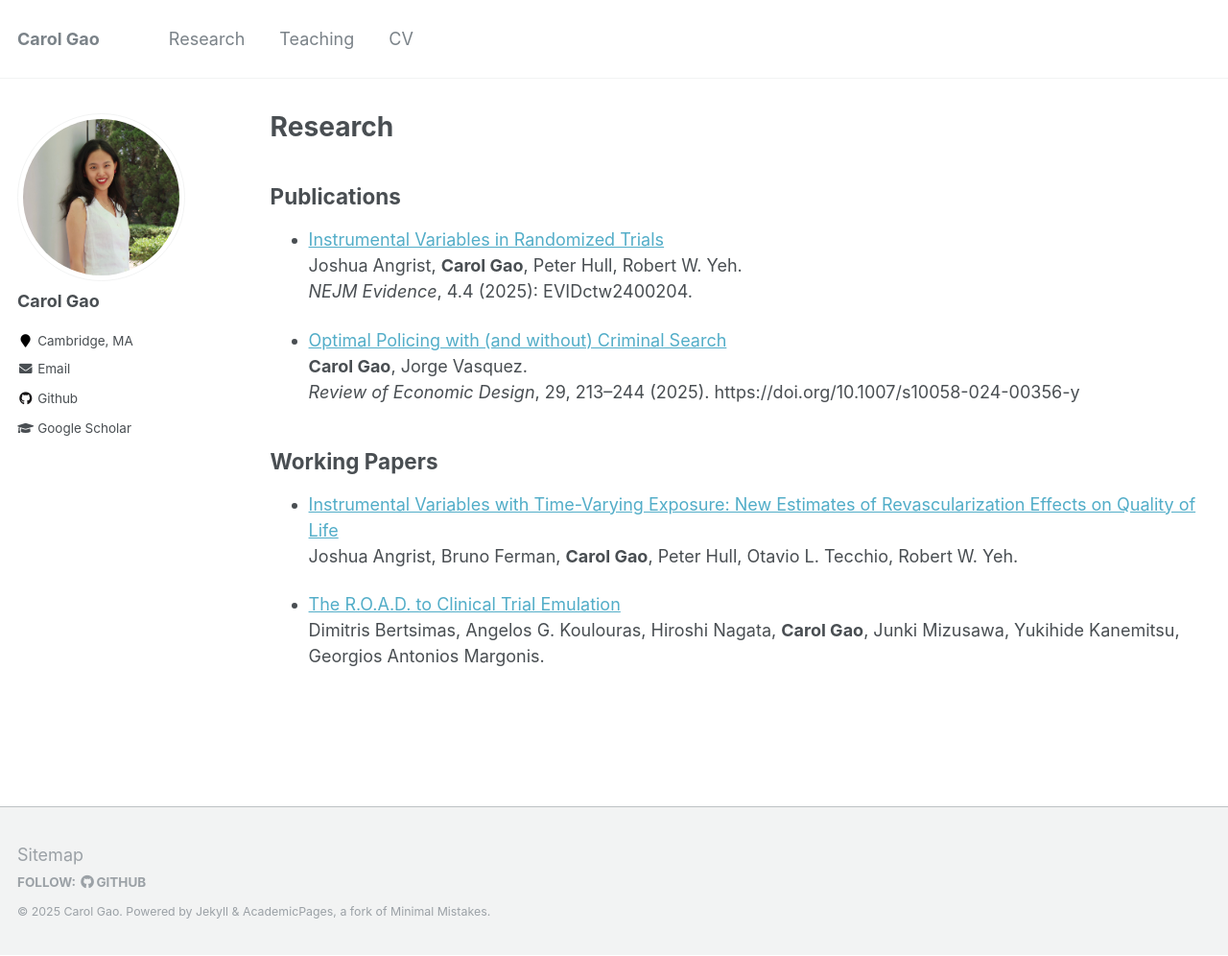
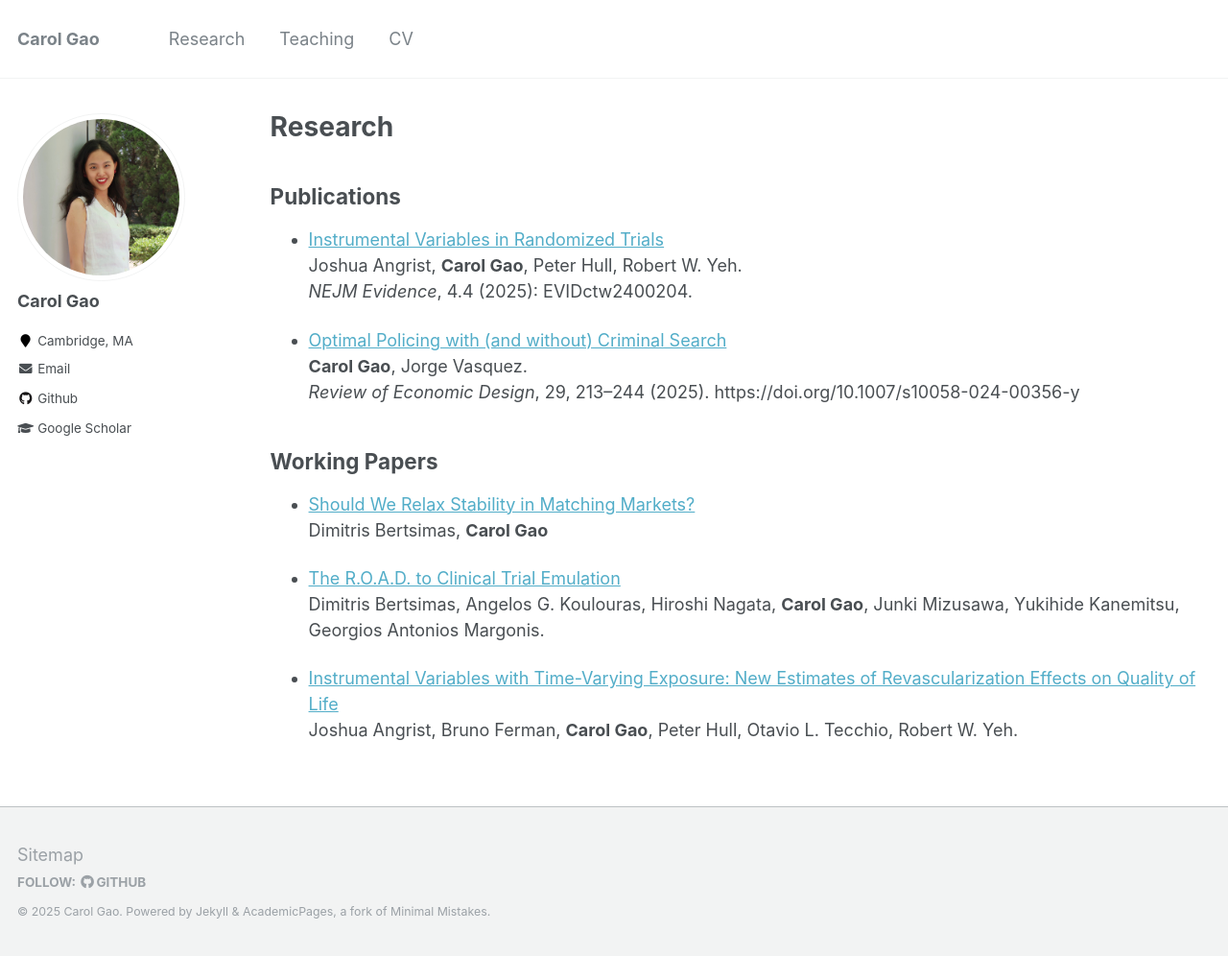
Before and after one commit to carolxmgao/carolxmgao.github.io, a Jekyll site: the page built from _pages/research.md, in a window 1280 px wide and 996 px high. Shown: the whole window at 96% size. Built offline with Jekyll 4.4.1, drawn with Linux system fonts in a browser that asks for light colours.

Commit message:
add research

```diff
--- a/_pages/research.md
+++ b/_pages/research.md
@@ -17,8 +17,11 @@ Publications
 
 Working Papers
 ------
-- [Instrumental Variables with Time-Varying Exposure: New Estimates of Revascularization Effects on Quality of Life](https://arxiv.org/abs/2501.01623) \\
-    Joshua Angrist, Bruno Ferman, **Carol Gao**, Peter Hull, Otavio L. Tecchio, Robert W. Yeh.
+- [Should We Relax Stability in Matching Markets?](https://arxiv.org/abs/2509.14475) \\
+    Dimitris Bertsimas, **Carol Gao**
 
 - [The R.O.A.D. to Clinical Trial Emulation](https://arxiv.org/abs/2412.03528) \\
     Dimitris Bertsimas, Angelos G. Koulouras, Hiroshi Nagata, **Carol Gao**, Junki Mizusawa, Yukihide Kanemitsu, Georgios Antonios Margonis.
+
+- [Instrumental Variables with Time-Varying Exposure: New Estimates of Revascularization Effects on Quality of Life](https://arxiv.org/abs/2501.01623) \\
+    Joshua Angrist, Bruno Ferman, **Carol Gao**, Peter Hull, Otavio L. Tecchio, Robert W. Yeh.
```
Also changed, not shown: 2 other files.
